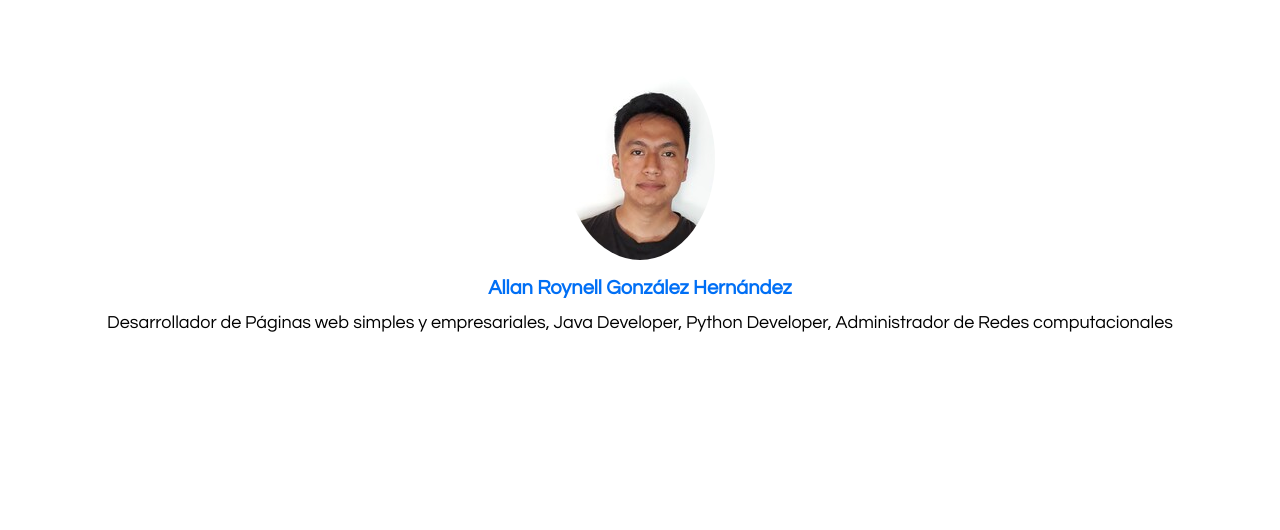
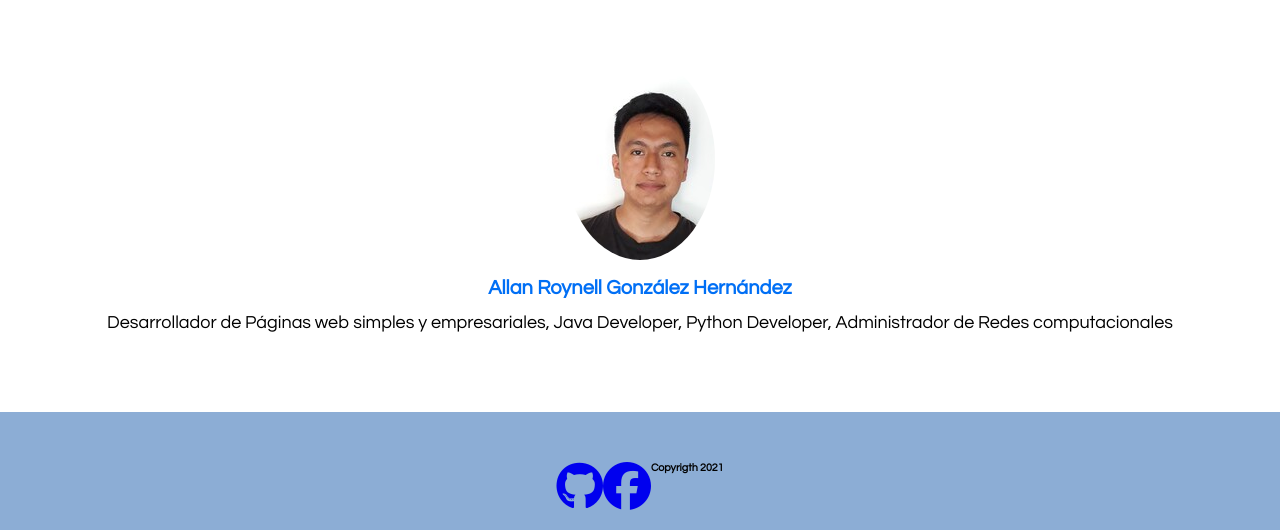
Before and after one commit to allgonzalez/IPC2_PRACTICA2, a plain HTML site: page index.html in a window 1280 px wide. Shown: the part 922-1452 px from the top of the page. Before the commit the page ends 1334 px from the top, so only its background shows below. Drawn offline with Linux system fonts and the light colour scheme.

Commit message:
Inicio fase2

```diff
--- a/index.html
+++ b/index.html
@@ -5,6 +5,7 @@
     <meta http-equiv="X-UA-Compatible" content="IE=edge">
     <meta name="viewport" content="width=device-width, initial-scale=1.0">
     <link rel="stylesheet" href="style.css">
+    <script src="https://kit.fontawesome.com/662b3b11c8.js" crossorigin="anonymous"></script>
     <title>Portafolio Personal</title>
 </head>
 <body>
@@ -42,5 +43,24 @@
         </p>
     </div>
    </section>
+
+   <footer id="iconos">
+        <div id="contenido-iconos">
+            <div>
+                <a href="https://github.com/allgonzalez" style="text-decoration: none;">
+                    <i class="fab fa-github fa-3x"></i>
+                </a>
+
+
+            </div>
+            <div>
+                <a href="https://www.facebook.com/profile.php?id=100069324203082">
+                    <i class="fab fa-facebook fa-3x"></i>
+                </a>
+
+            </div>
+            <div><h6>Copyrigth 2021</h6></div>
+        </div>
+   </footer>
 </body>
 </html>
--- a/style.css
+++ b/style.css
@@ -116,6 +116,24 @@ header{
     font-size: 18px;
 }
 
+/*ICONOS*/
+#iconos{
+    padding: 0px 50px;
+    background-color: #8CADD5;
+}
+#contenido-iconos{
+    padding: 50px 50px 20px 50px;
+    display : flex;
+    justify-content: center;
+
+}
+.contenido-iconos div{
+    flex : 1;
+    margin: 20px 0px;
+}
+.contenido-iconos div a{
+    color: black;
+}
 
 /*Responsive*/
 
```
Also changed, not shown: assets/foto11.jpg (deleted), assets/foto2.jpg (deleted), assets/programacion.jpg (deleted).
